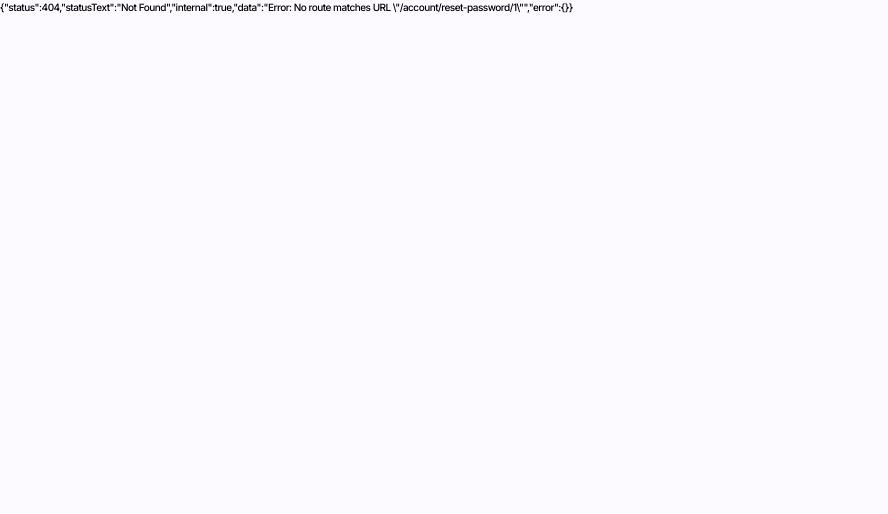
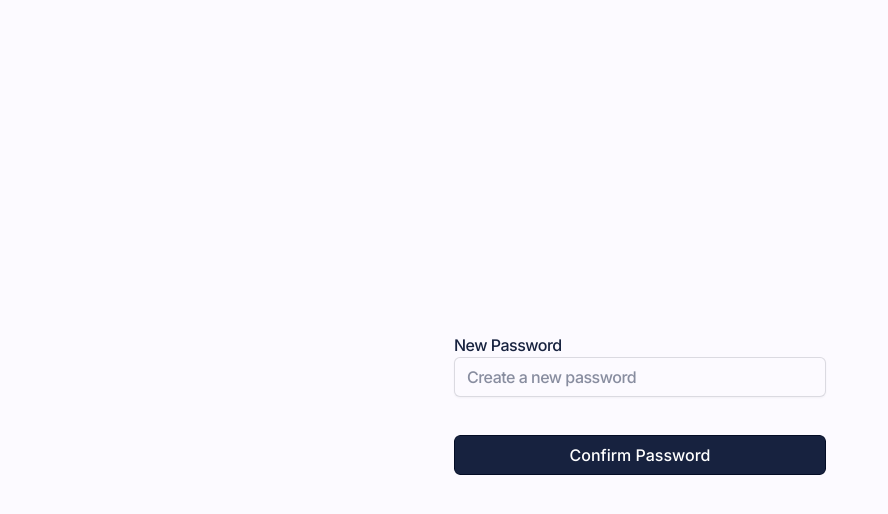
Before and after one commit to findsam/auth-frontend, a React (Vite) app: page /account/reset-password/1 in a window 1280 px wide. Before the commit this address had no page. Shown: the top 514 px of the page, without its empty margins (0-888 px from the left). Built offline with nearby package versions, Linux system fonts and the light colour scheme.

Commit message:
Reset password functionality

```diff
--- a/src/libs/endpoint.ts
+++ b/src/libs/endpoint.ts
@@ -12,6 +12,8 @@ export const endpoints = {
     user: (id: string) => `/users/user/${id}`,
     self: `/users/user`,
     refresh: "/users/user/refresh",
+    reset: "/users/user/reset-password",
+    confirm: "/users/user/confirm-reset-password",
   },
 };
 
--- a/src/libs/queries.ts
+++ b/src/libs/queries.ts
@@ -1,5 +1,7 @@
-import { useMutation, useQuery } from "react-query";
+import { useMutation, useQuery, useQueryClient } from "react-query";
 import {
+  ConfirmNewPasswordRequest,
+  ResetPasswordRequest,
   Response,
   ResponseError,
   SignInRequest,
@@ -55,3 +57,17 @@ export function useRefresh() {
     refetchOnWindowFocus: false,
   });
 }
+
+export function useResetPassword() {
+  return useMutation({
+    mutationFn: async (values: ResetPasswordRequest) =>
+      await axios.put<Response<unknown>>(endpoints.auth.reset, values),
+  });
+}
+
+export function useConfirmNewPassword() {
+  return useMutation({
+    mutationFn: async (values: ConfirmNewPasswordRequest) =>
+      await axios.put<any>(endpoints.auth.confirm, values),
+  });
+}
--- a/src/main.tsx
+++ b/src/main.tsx
@@ -14,6 +14,8 @@ import Settings from "~/pages/account/settings";
 import { useAuth } from "~/libs/useAuth";
 import "~/libs/_.css";
 import { Toaster } from "sonner";
+import ResetPassword from "~/pages/account/resetPassword";
+import ConfirmPassword from "~/pages/account/confirmPassword";
 
 const ErrorBoundary = () => {
   let error = useRouteError();
@@ -34,6 +36,8 @@ const routes = [
       { path: "/", element: <Navigate to="account/sign-in" replace /> },
       { path: "account/sign-in", element: <SignIn /> },
       { path: "account/sign-up", element: <SignUp /> },
+      { path: "account/reset-password/", element: <ResetPassword /> },
+      { path: "account/reset-password/:token", element: <ConfirmPassword /> },
     ],
   },
   {
--- /dev/null
+++ b/src/pages/account/confirmPassword.tsx
@@ -0,0 +1,56 @@
+import { FormProvider, SubmitHandler, useForm } from "react-hook-form";
+import { joiResolver } from "@hookform/resolvers/joi";
+import { ConfirmNewPasswordRequest } from "~/libs/types";
+import {
+  useConfirmNewPassword,
+  useLogin,
+  useResetPassword,
+} from "~/libs/queries";
+import Joi from "joi";
+import InputField from "~/components/input";
+import { useParams } from "react-router-dom";
+import { jwtDecode } from "jwt-decode";
+
+const ConfirmPassword: React.FC = () => {
+  const { token } = useParams();
+  const { mutateAsync } = useConfirmNewPassword();
+
+  const methods = useForm<ConfirmNewPasswordRequest>({
+    resolver: joiResolver(
+      Joi.object({
+        password: Joi.string().min(6).max(32).required().label("Password"),
+      }).messages({
+        "string.empty": "{#label} is required",
+      })
+    ),
+  });
+
+  const confirmNewPassword: SubmitHandler<ConfirmNewPasswordRequest> = async (
+    values
+  ) => {
+    if (!token) return;
+    const data = await mutateAsync({ ...values, token });
+  };
+
+  return (
+    <div className="container">
+      <FormProvider {...methods}>
+        <form
+          onSubmit={methods.handleSubmit(confirmNewPassword)}
+          className="form"
+        >
+          <InputField<ConfirmNewPasswordRequest>
+            name="password"
+            label="New Password"
+            placeholder="Create a new password"
+          />
+          <button className="form__submit" type="submit">
+            Confirm Password{" "}
+          </button>
+        </form>
+      </FormProvider>
+    </div>
+  );
+};
+
+export default ConfirmPassword;
--- /dev/null
+++ b/src/pages/account/resetPassword.tsx
@@ -0,0 +1,47 @@
+import { FormProvider, SubmitHandler, useForm } from "react-hook-form";
+import { joiResolver } from "@hookform/resolvers/joi";
+import { ResetPasswordRequest } from "~/libs/types";
+import { useResetPassword } from "~/libs/queries";
+import Joi from "joi";
+import InputField from "~/components/input";
+
+const ResetPassword: React.FC = () => {
+  const { mutateAsync } = useResetPassword();
+
+  const methods = useForm<ResetPasswordRequest>({
+    resolver: joiResolver(
+      Joi.object({
+        email: Joi.string()
+          .email({ tlds: { allow: false } })
+          .required()
+          .label("Email"),
+      }).messages({
+        "string.empty": "{#label} is required",
+      })
+    ),
+  });
+
+  const resetPassword: SubmitHandler<ResetPasswordRequest> = async (values) => {
+    await mutateAsync(values);
+  };
+
+  return (
+    <div className="container">
+      <FormProvider {...methods}>
+        <form onSubmit={methods.handleSubmit(resetPassword)} className="form">
+          <InputField<ResetPasswordRequest>
+            name="email"
+            label="Account email"
+            placeholder="Enter your email"
+          />
+          <button className="form__submit" type="submit">
+            Reset Password{" "}
+          </button>
+        </form>
+      </FormProvider>
+      {/* {renderErrors<ResetPasswordRequest>(methods.formState.errors)} */}
+    </div>
+  );
+};
+
+export default ResetPassword;
--- a/src/pages/account/settings.tsx
+++ b/src/pages/account/settings.tsx
@@ -1,4 +1,4 @@
-import { useRefresh, useSelf } from "~/libs/queries";
+import { useSelf } from "~/libs/queries";
 import { useAuth } from "~/libs/useAuth";
 
 const Settings: React.FC = () => {
```
Also changed, not shown: src/libs/types.ts (+9 -0 lines).
